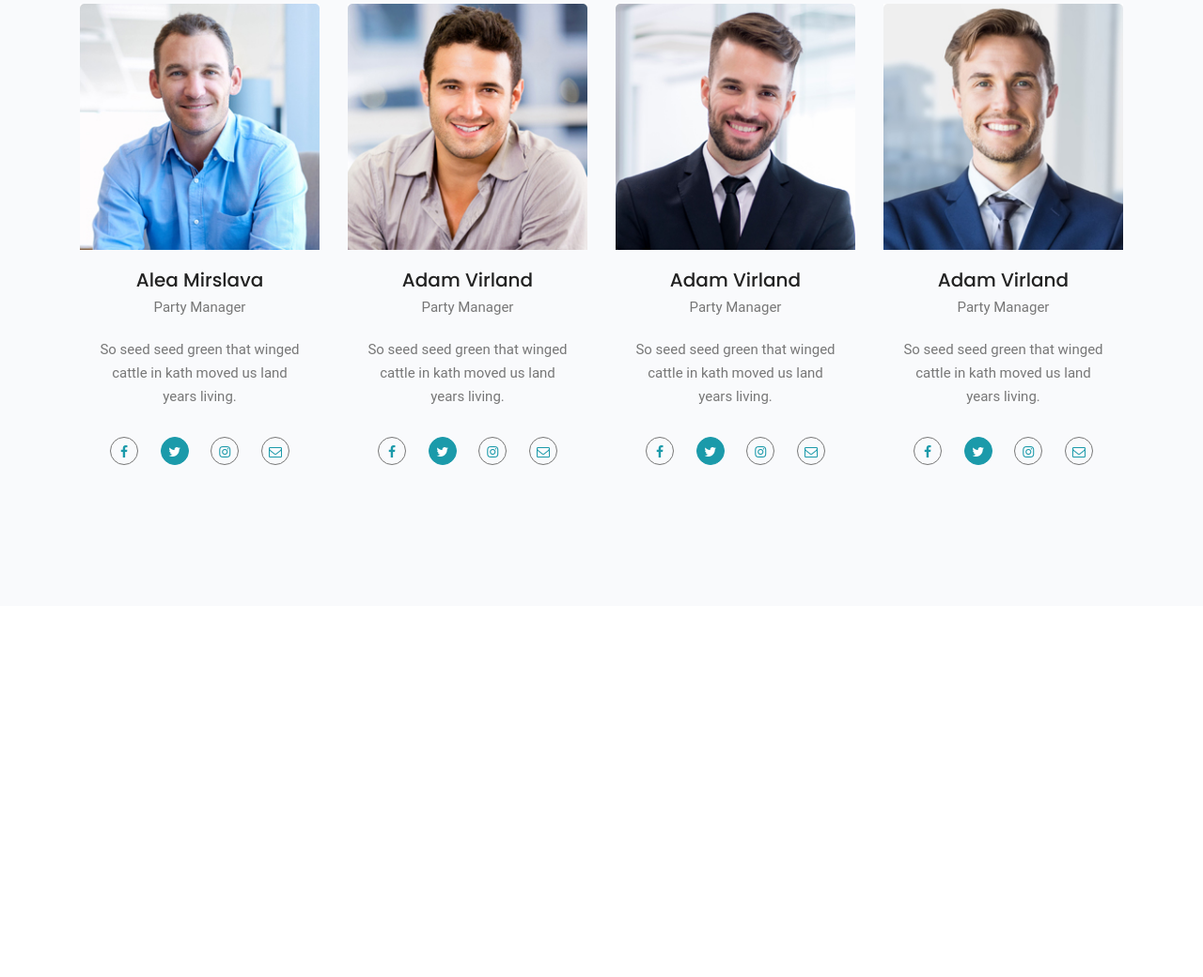
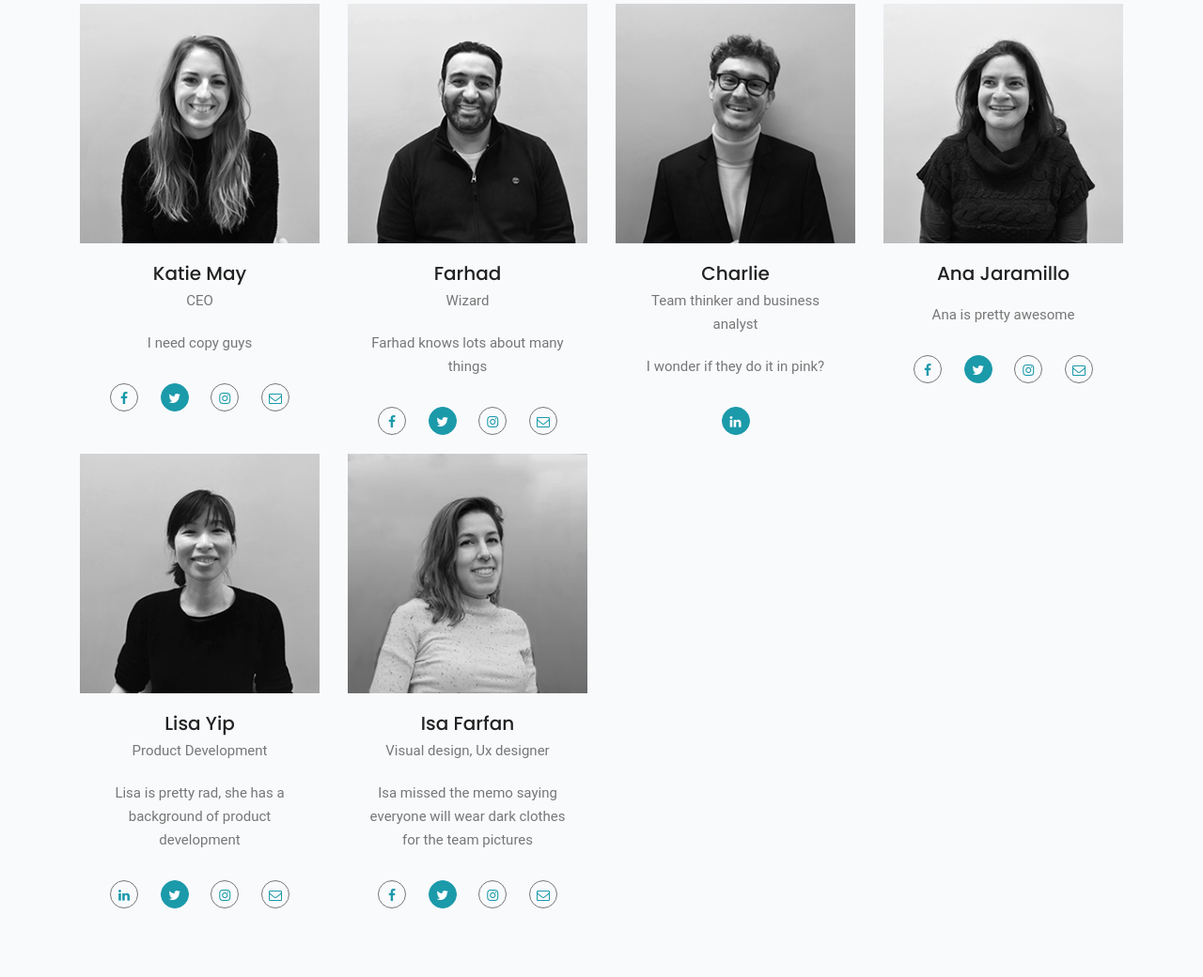
Before and after one commit to isafarfan/styroloop.com, a plain HTML site: page the_team.html in a window 1280 px wide. Shown: the part 284-1324 px from the top of the page at 94% size. Before the commit the page ends 929 px from the top, so only its background shows below. Drawn offline with Linux system fonts and the light colour scheme.

```diff
--- a/the_team.html
+++ b/the_team.html
@@ -5,7 +5,7 @@
         <meta charset="utf-8">
         <meta name="viewport" content="width=device-width, initial-scale=1, shrink-to-fit=no">
         <link rel="icon" href="img/favicon.png" type="image/png">
-        <title>Styroloop</title>
+        <title>The Styroloop Team</title>
         <!-- Bootstrap CSS -->
         <link rel="stylesheet" href="css/bootstrap.css">
         <link rel="stylesheet" href="vendors/linericon/style.css">
@@ -26,7 +26,7 @@
 				<nav class="navbar navbar-expand-lg navbar-light">
 					<div class="container">
 						<!-- Brand and toggle get grouped for better mobile display -->
-						<a class="navbar-brand logo_h" href="index.html"><img src="new_img/styrolooplogo.png" alt=""></a>
+						<a class="navbar-brand logo_h" href="index.html"><img src="new_img/styrologo.png" alt=""></a>
 						<button class="navbar-toggler" type="button" data-toggle="collapse" data-target="#navbarSupportedContent" aria-controls="navbarSupportedContent" aria-expanded="false" aria-label="Toggle navigation">
 							<span class="icon-bar"></span>
 							<span class="icon-bar"></span>
@@ -73,13 +73,13 @@
 				<div class="col-lg-3 col-md-6">
 					<div class="team_item">
 						<div class="team_img">
-							<img class="img-fluid" src="img/voluteer/v1.jpg" alt="">
+							<img class="img-fluid" src="new_img/katie.jpg" alt="">
 						</div>
 						<div class="team_name">
-							<h4>Alea Mirslava</h4>
-							<p>Party Manager</p>
+							<h4>Katie May</h4>
+							<p>CEO</p>
 							<p class="mt-20">
-								So seed seed green that winged cattle in kath  moved us land years living.
+								I need copy guys
 							</p>
 							<div class="social">
 								<a href="#"><i class="fa fa-facebook"></i></a>
@@ -94,13 +94,13 @@
 				<div class="col-lg-3 col-md-6">
 					<div class="team_item">
 						<div class="team_img">
-							<img class="img-fluid" src="img/voluteer/v2.jpg" alt="">
+							<img class="img-fluid" src="new_img/farhad.jpg" alt="">
 						</div>
 						<div class="team_name">
-							<h4>Adam Virland</h4>
-							<p>Party Manager</p>
+							<h4>Farhad</h4>
+							<p>Wizard </p>
 							<p class="mt-20">
-								So seed seed green that winged cattle in kath  moved us land years living.
+								Farhad knows lots about many things
 							</p>
 							<div class="social">
 								<a href="#"><i class="fa fa-facebook"></i></a>
@@ -115,16 +115,61 @@
 				<div class="col-lg-3 col-md-6">
 					<div class="team_item">
 						<div class="team_img">
-							<img class="img-fluid" src="img/voluteer/v3.jpg" alt="">
+							<img class="img-fluid" src="new_img/charlie.jpg" alt="">
 						</div>
 						<div class="team_name">
-							<h4>Adam Virland</h4>
-							<p>Party Manager</p>
+							<h4>Charlie </h4>
+							<p>Team thinker and business analyst</p>
 							<p class="mt-20">
-								So seed seed green that winged cattle in kath  moved us land years living.
+								I wonder if they do it in pink?
+
+							</p>
+							<div class="social">
+
+								<a href="https://www.linkedin.com/in/charlie-o-donoghue-a5a08591" class="active"><i class="fa fa-linkedin"></i></a>
+								<!--<a href="#"><i class="fa fa-facebook"></i></a>
+								<a href="#"><i class="fa fa-instagram"></i></a>
+								<a href="#"><i class="fa fa-envelope-o"></i></a>-->
+							</div>
+						</div>
+					</div>
+				</div>
+
+				<div class="col-lg-3 col-md-6">
+					<div class="team_item">
+						<div class="team_img">
+							<img class="img-fluid" src="new_img/ana.jpg" alt="">
+						</div>
+						<div class="team_name">
+							<h4>Ana Jaramillo</h4>
+							<p></p>
+							<p class="mt-20">
+								Ana is pretty awesome
 							</p>
 							<div class="social">
 								<a href="#"><i class="fa fa-facebook"></i></a>
+								<a href="#" class="active"><i class="fa fa-twitter"></i></a>
+								<a href="#"><i class="fa fa-instagram"></i></a>
+								<a href="#"><i class="fa fa-envelope-o"></i></a>
+							</div>
+						</div>
+					</div>
+				</div>
+			</div>
+			<div class="row team_inner">
+				<div class="col-lg-3 col-md-6">
+					<div class="team_item">
+						<div class="team_img">
+							<img class="img-fluid" src="new_img/lisa.jpg" alt="">
+						</div>
+						<div class="team_name">
+							<h4>Lisa Yip</h4>
+							<p>Product Development</p>
+							<p class="mt-20">
+								Lisa is pretty rad, she has a background of product development
+							</p>
+							<div class="social">
+								<a href="#"><i class="fa fa-linkedin"></i></a>
 								<a href="#" class="active"><i class="fa fa-twitter"></i></a>
 								<a href="#"><i class="fa fa-instagram"></i></a>
 								<a href="#"><i class="fa fa-envelope-o"></i></a>
@@ -136,13 +181,13 @@
 				<div class="col-lg-3 col-md-6">
 					<div class="team_item">
 						<div class="team_img">
-							<img class="img-fluid" src="img/voluteer/v4.jpg" alt="">
+							<img class="img-fluid" src="new_img/isa.jpg" alt="">
 						</div>
 						<div class="team_name">
-							<h4>Adam Virland</h4>
-							<p>Party Manager</p>
+							<h4>Isa Farfan</h4>
+							<p>Visual design, Ux designer </p>
 							<p class="mt-20">
-								So seed seed green that winged cattle in kath  moved us land years living.
+								Isa missed the memo saying everyone will wear dark clothes for the team pictures
 							</p>
 							<div class="social">
 								<a href="#"><i class="fa fa-facebook"></i></a>
@@ -152,7 +197,7 @@
 							</div>
 						</div>
 					</div>
+
 				</div>
-			</div>
 		</div>
 	</section>
```
Also changed, not shown: contact.html (+1 -1 lines), index.html (+29 -5 lines), our_process.html (+1 -1 lines), new_img/styrologo.png (added).
